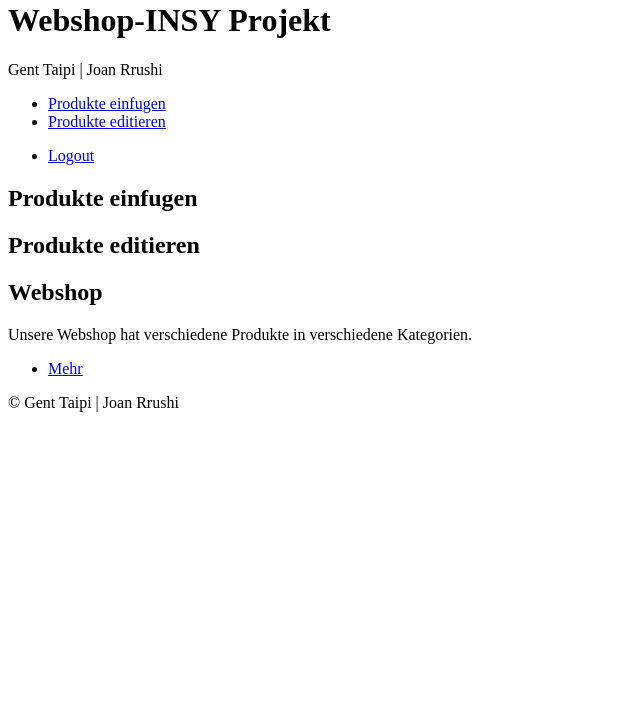
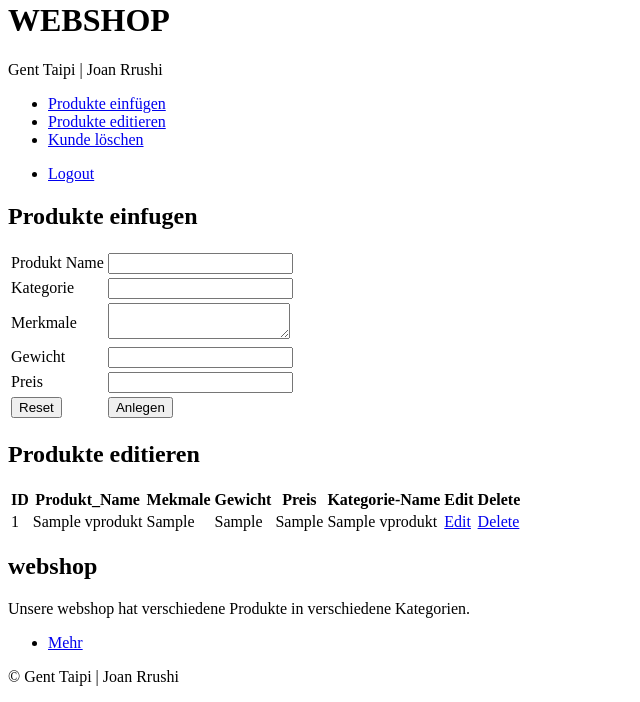
Before and after one commit to JoanRr/SEW-DIP, a PHP site: page /webshop_a.php in a window 1280 px wide. Shown: the part 331-1033 px from the top of the page, without its empty margins (0-640 px from the left). Before the commit the page ends 743 px from the top, so only its background shows below. Run offline with PHP 8.4, Linux system fonts and the light colour scheme; the visitor is signed in with stand-in values (Sample User, id 1); tables that the repository leaves empty or names only in its code hold one stand-in row (values such as "Sample post"); some libraries are stand-ins or nearby versions.

Commit message:
Update webshop_a.php

```diff
--- a/webshop_a.php
+++ b/webshop_a.php
@@ -1,13 +1,15 @@
  <?php
+ /*Session starten, damit nur berechtigte Personen sehen oder bearbeiten koennen*/
 session_start();
 
-$login_session=$_SESSION['login_admin'];
+if(isset($_SESSION['login_admin'])) {
+
 ?>
 <!DOCTYPE HTML>
 
 <html>
 	<head>
-		<title>Webshop</title>
+		<title>webshop</title>
 		<meta charset="utf-8" />
 		<meta name="viewport" content="width=device-width, initial-scale=1" />
 
@@ -22,7 +24,7 @@ $login_session=$_SESSION['login_admin'];
 				<!-- Header -->
 					<header id="header" class="alt">
 						<span class="logo"><img src="images/logo1.png" alt="" /></span>
-						<h1>Webshop-INSY Projekt</h1>
+						<h1>WEBSHOP</h1>
 						<p>Gent Taipi | Joan Rrushi</p>
 					</header>
 
@@ -30,8 +32,9 @@ $login_session=$_SESSION['login_admin'];
 					<nav id="nav">
 						<ul>
 
-							<li><a href="#first">Produkte einfugen</a></li>
+							<li><a href="#first">Produkte einf&uumlgen</a></li>
 							<li><a href="#second">Produkte editieren</a></li>
+							<li><a href="delKunde.php">Kunde l&ouml;schen</a></li>
 							</ul>
 							<ul class="actions vertical small">
 							<li><a href="logout.php" class="button special small">Logout</a></li>
@@ -49,7 +52,70 @@ $login_session=$_SESSION['login_admin'];
 								<header class="major">
 									<h2>Produkte einfugen</h2>
 								</header>
+								<!--Erstellung eines Formulars, mit Feld-Namen, wie die Attributten in DB -->
+								<form action="webshop_a.php" method="post">
+			<table>
+				<tr>
+					<td>Produkt Name</td>
+					<td><input type="text" name="produkt_name" maxlength="50" /></td>
+				</tr>
+				<tr>
+					<td>Kategorie</td>
+					<td><input type="text" name="Kategorie_id" list="kategorie" /></td>
+					<!-- Drop Down Liste fuer Kategorie-->
+						<datalist id="kategorie">
+							<option value="1">Elektronik</option>
+							<option value="2">Haushalt</option>
+							<option value="3">Kleidungen</option>
+							<option value="4">B&uuml;cher</option>
 
+						</datalist>
+				</tr>
+				<tr>
+					<td>Merkmale</td>
+					<td><textarea name="merkmale" /></textarea></td>
+				</tr>
+				<tr>
+					<td>Gewicht</td>
+					<td><input type="text" name="gewicht" maxlength="50" /></td>
+				</tr>
+				<tr>
+					<td>Preis</td>
+					<td><input type="text" name="preis" maxlength="50" /></td>
+				</tr>
+				<tr>
+					<!-- Reset Button-->
+					<td><button name="Reset" type="reset">Reset</button></td>
+					<!-- Send Button-->
+					<td><button name="Send" type="submit">Anlegen</button></td>
+				</tr>
+			</table>
+			<?php
+			/*Isset-Ueberprueft, ob eine Variable NULL ist oder nicht*/
+			if(isset($_POST["Send"])){
+				/*Verbindung mit der DB*/
+				$pdo = new PDO('mysql:host=localhost;port=3306;dbname=webshop', 'root', '');
+				/*Werte in die Variable speichern*/
+				$name = $_POST["produkt_name"];
+				$kateg = $_POST["Kategorie_id"];
+				$merkmale = $_POST["merkmale"];
+				$gewicht = $_POST["gewicht"];
+				$preis = $_POST["preis"];
+
+				/*Insert Statement*/
+				$insert = "INSERT INTO produkt (Produkt_Name, Merkmale, Gewicht, Preis, Kategorie_id)
+							VALUES('".$name."','".$merkmale."','".$gewicht."','".$preis."','".$kateg."')";
+				/*Durchfuehrung von Insert-Statement*/
+				$result = $pdo->query($insert);
+				/*Pruefen, ob die Datensaetze angelegt sind*/
+				if($result)
+					echo "<br />Das Produkt wurde erfolgreich angelegt!";
+
+				else
+					echo "Das Produkt wurde nicht angelegt!<br />";
+										}
+			?>
+		</form>
 
 							</section>
 
@@ -57,7 +123,60 @@ $login_session=$_SESSION['login_admin'];
 							<section id="second" class="main special">
 								<header class="major">
 									<h2>Produkte editieren</h2>
-								</header>
+
+								<table class="alt">
+
+												<thead>
+													<tr>
+														<th>ID</th>
+														<th>Produkt_Name</th>
+														<th>Mekmale</th>
+														<th>Gewicht</th>
+														<th>Preis</th>
+														<th>Kategorie-Name</th>
+														<th>Edit</th>
+														<th>Delete</th>
+
+													</tr>
+												</thead>
+												<tbody>
+													<?php
+
+			$pdo = new PDO('mysql:host=localhost;dbname=webshop', 'root', '');
+			/*Select Statement*/
+			$select = "SELECT idProdukt, Produkt_Name, Merkmale, Preis, Gewicht, Kategorie_Name FROM vprodukt ORDER BY idProdukt";
+			/*Prepare Statement aus Sicherheit-Gruende*/
+			$sth = $pdo->prepare($select);
+			/*Durchfuehrung von Select-Statement*/
+			$sth->execute();
+			/*Die Ergebnisse werden aufgelistet*/
+			$result = $sth->fetchAll(PDO::FETCH_ASSOC);
+
+				//echo "<table>";
+			foreach($result as $row) {
+
+				echo "<tr>";
+				echo "<td>" . $row["idProdukt"] . "</td>";
+				echo "<td>"	. $row["Produkt_Name"] . "</td>";
+				echo "<td>" . $row["Merkmale"] . "</td>";
+				echo "<td>" . $row["Gewicht"] . "</td>";
+				echo "<td>" . $row["Preis"] . "</td>";
+				echo "<td>" . $row["Kategorie_Name"] . "</td>";
+				/*Hier werden zwei Links fuer editieren und loeschen von Datensaetze*/
+				echo "<td><a href=editProdukt.php?id=" . $row["idProdukt"] . ">Edit</a></td>";
+				echo "<td><a href=deleteProdukt.php?id=" . $row["idProdukt"] .">Delete</a></td>";
+
+
+				echo "</tr>";
+
+			}
+
+			//echo "</table>"
+		?>
+			</tbody>
+		</table>
+
+
 
 
 							</section>
@@ -69,8 +188,8 @@ $login_session=$_SESSION['login_admin'];
 				<!-- Footer -->
 					<footer id="footer">
 						<section>
-							<h2>Webshop</h2>
-							<p>Unsere Webshop hat verschiedene Produkte in verschiedene Kategorien.</p>
+							<h2>webshop</h2>
+							<p>Unsere webshop hat verschiedene Produkte in verschiedene Kategorien.</p>
 							<ul class="actions">
 								<li><a href="index.php" class="button">Mehr </a></li>
 							</ul>
@@ -92,3 +211,10 @@ $login_session=$_SESSION['login_admin'];
 
 	</body>
 </html>
+
+<?php
+} else {
+	/*Wenn man nicht eigeloggt ist, kann er nur "login_a.php" Seite sehen*/
+	header("Location: login_a.php");
+}
+?>
```
